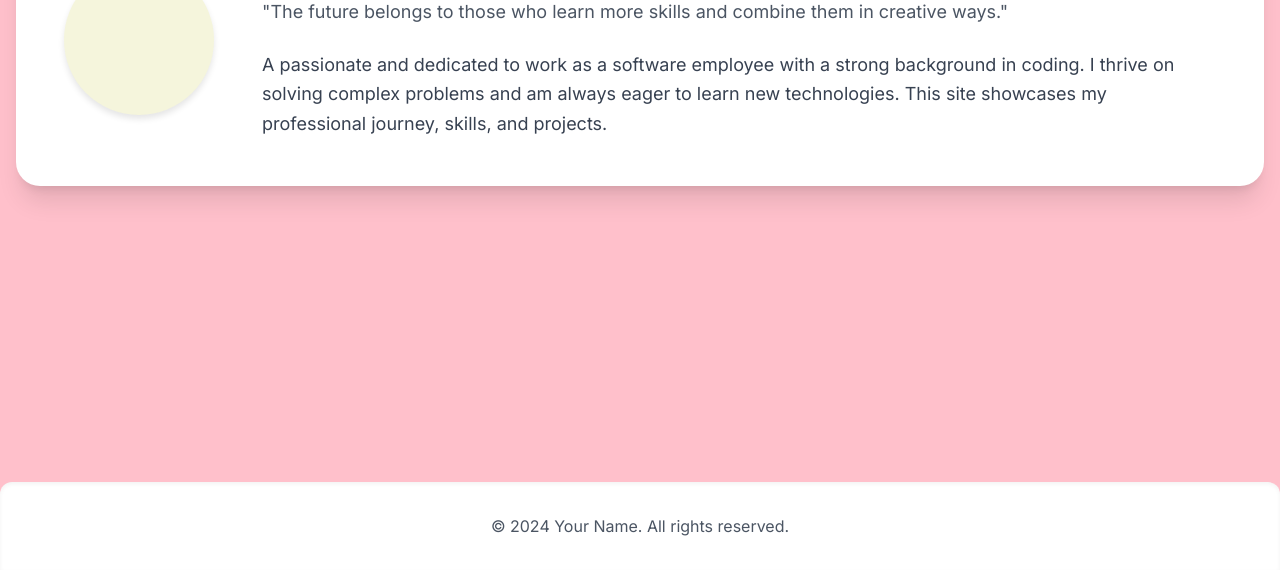
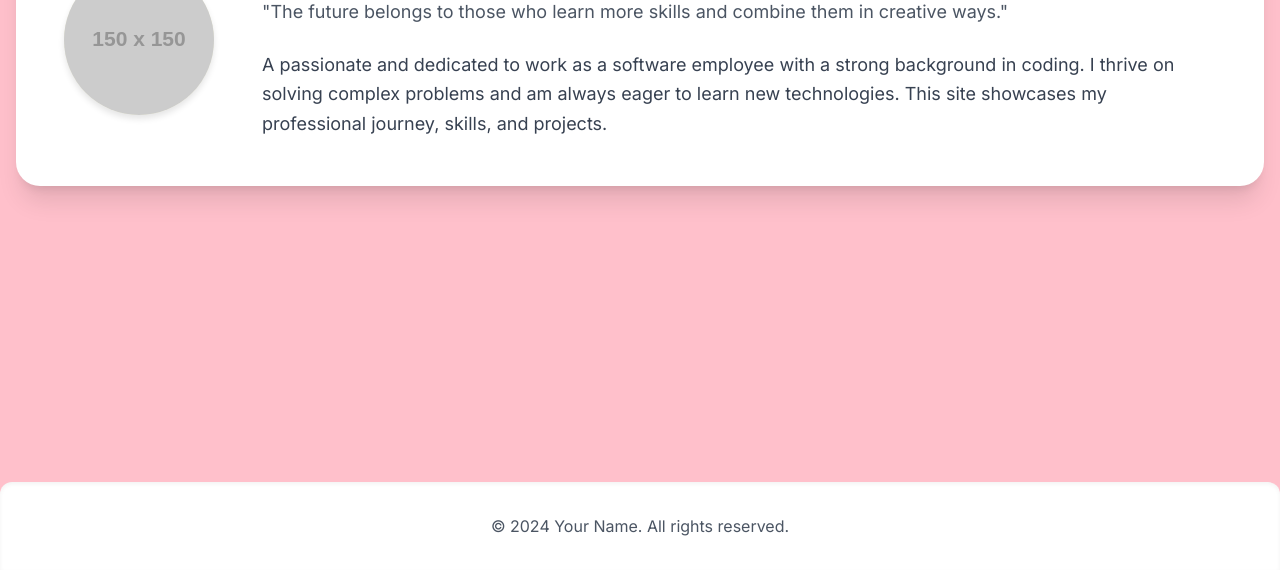
Before and after one commit to himanisadanala/resume, a plain HTML site: page index.html in a window 1280 px wide. Shown: the part 230-800 px from the top of the page. Drawn offline with nearby package versions, Linux system fonts and the light colour scheme; placeholder pictures from the web are drawn by us.

Commit message:
Fix HTML structure and remove duplicates

```diff
--- a/index.html
+++ b/index.html
@@ -4,7 +4,6 @@
     <meta charset="UTF-8">
     <meta name="viewport" content="width=device-width, initial-scale=1.0">
     <title>Your Personal Website</title>
-    <!-- Tailwind CSS CDN -->
     <script src="https://cdn.tailwindcss.com"></script>
     <style>
         @import url('https://fonts.googleapis.com/css2?family=Inter:wght@400;600;700&display=swap');
@@ -35,7 +34,6 @@
 </head>
 <body class="min-h-screen flex flex-col">
 
-    <!-- Header and Navigation -->
     <header class="bg-white shadow-md rounded-b-xl sticky top-0 z-50">
         <div class="container mx-auto px-4 py-4 md:py-6 flex flex-col md:flex-row justify-between items-center">
             <h1 class="text-3xl md:text-4xl font-extrabold text-gray-900 mb-2 md:mb-0">
@@ -49,12 +47,11 @@
         </div>
     </header>
 
-    <!-- Main Content Sections -->
     <main class="flex-grow container mx-auto px-4 py-8">
 
-        <!-- Home Page Section -->
         <section id="home-page" class="page-section p-8 md:p-12 bg-white rounded-3xl shadow-xl flex flex-col md:flex-row items-center space-y-6 md:space-y-0 md:space-x-12">
             <div class="photo-placeholder flex-shrink-0 mb-6 md:mb-0">
+                <img src="https://placehold.co/150x150/805ad5/ffffff/png?text=Your+Photo" alt="Sadanala Himani Profile Photo" class="w-full h-full object-cover">
             </div>
             <div class="text-center md:text-left flex-grow">
                 <h2 class="text-4xl font-bold mb-4 text-gray-900">
@@ -69,11 +66,9 @@
             </div>
         </section>
 
-        <!-- Resume Page Section (initially hidden) -->
         <section id="resume-page" class="page-section hidden p-8 md:p-12 bg-white rounded-3xl shadow-xl">
             <h2 class="text-4xl font-bold mb-8 text-center text-gray-900">My Resume</h2>
 
-            <!-- Personal Information -->
             <div class="mb-8">
                 <h3 class="text-2xl font-semibold text-indigo-600 mb-2 border-b-2 border-indigo-200 pb-1">Personal Information</h3>
                 <p><strong>Name:</strong>Sadanala Himani</p>
@@ -82,7 +77,6 @@
                 <p><strong>Phone:</strong>8310352865</p>
             </div>
 
-            <!-- Education -->
             <div class="mb-8">
                 <h3 class="text-2xl font-semibold text-indigo-600 mb-2 border-b-2 border-indigo-200 pb-1">Education</h3>
                 <ul class="list-disc list-inside space-y-2 text-gray-700">
@@ -91,7 +85,6 @@
                 </ul>
             </div>
 
-            <!-- Skills -->
             <div class="mb-8">
                 <h3 class="text-2xl font-semibold text-indigo-600 mb-2 border-b-2 border-indigo-200 pb-1">Skills</h3>
                 <div class="flex flex-wrap gap-4">
@@ -102,7 +95,6 @@
                 </div>
             </div>
 
-            <!-- Work Experience -->
             <div class="mb-8">
                 <h3 class="text-2xl font-semibold text-indigo-600 mb-2 border-b-2 border-indigo-200 pb-1">Work Experience</h3>
                 <div class="space-y-4">
@@ -134,7 +126,6 @@
             </div>
         </section>
 
-        <!-- Contact Page Section (initially hidden) -->
         <section id="contact-page" class="page-section hidden p-8 md:p-12 bg-white rounded-3xl shadow-xl">
             <h2 class="text-4xl font-bold mb-8 text-center text-gray-900">Contact Me</h2>
             <form id="contact-form" class="max-w-xl mx-auto space-y-6">
@@ -165,7 +156,6 @@
 
     </main>
 
-    <!-- Footer -->
     <footer class="bg-white shadow-inner rounded-t-xl mt-12 py-8 text-center text-gray-600">
         <p>&copy; 2024 Your Name. All rights reserved.</p>
     </footer>
```
